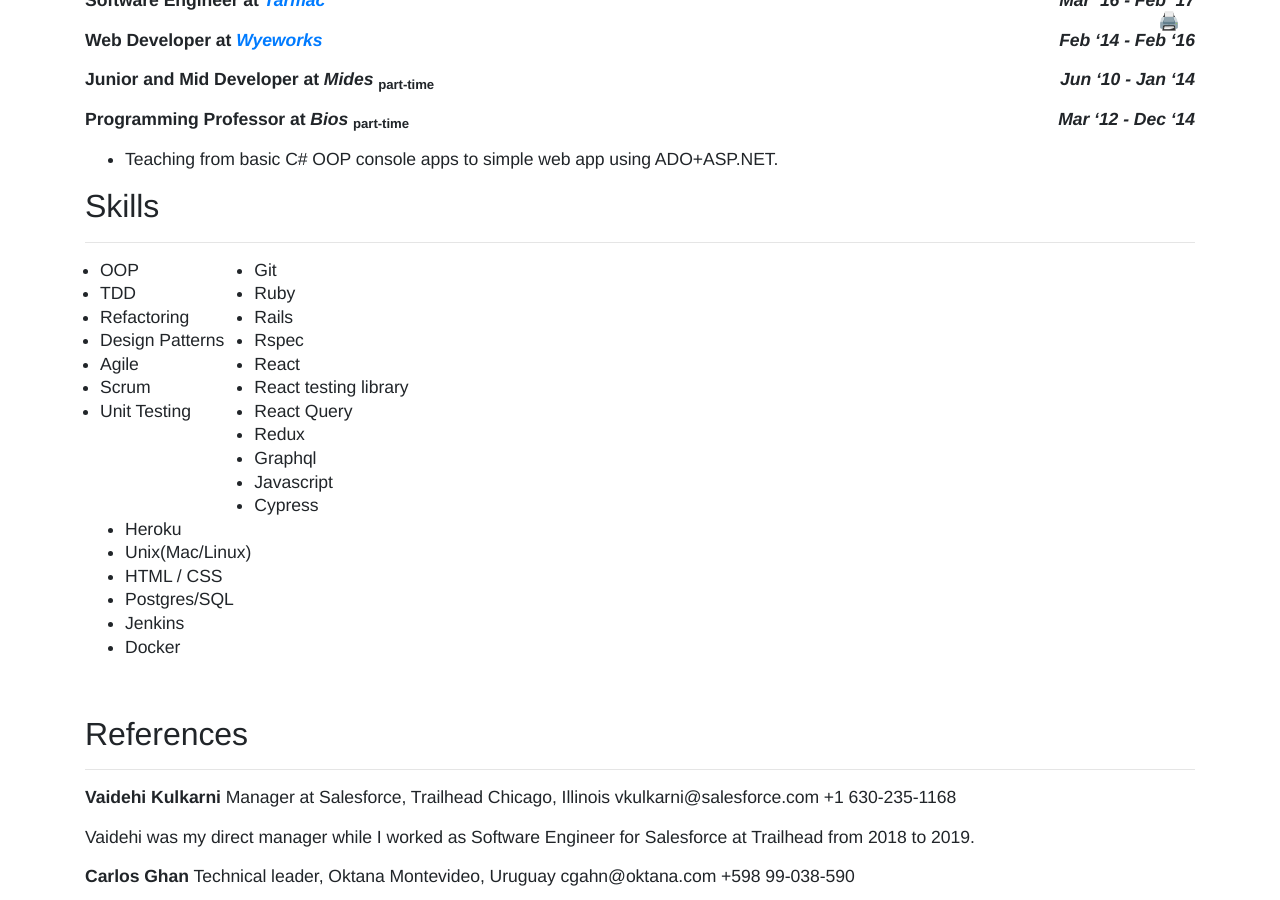
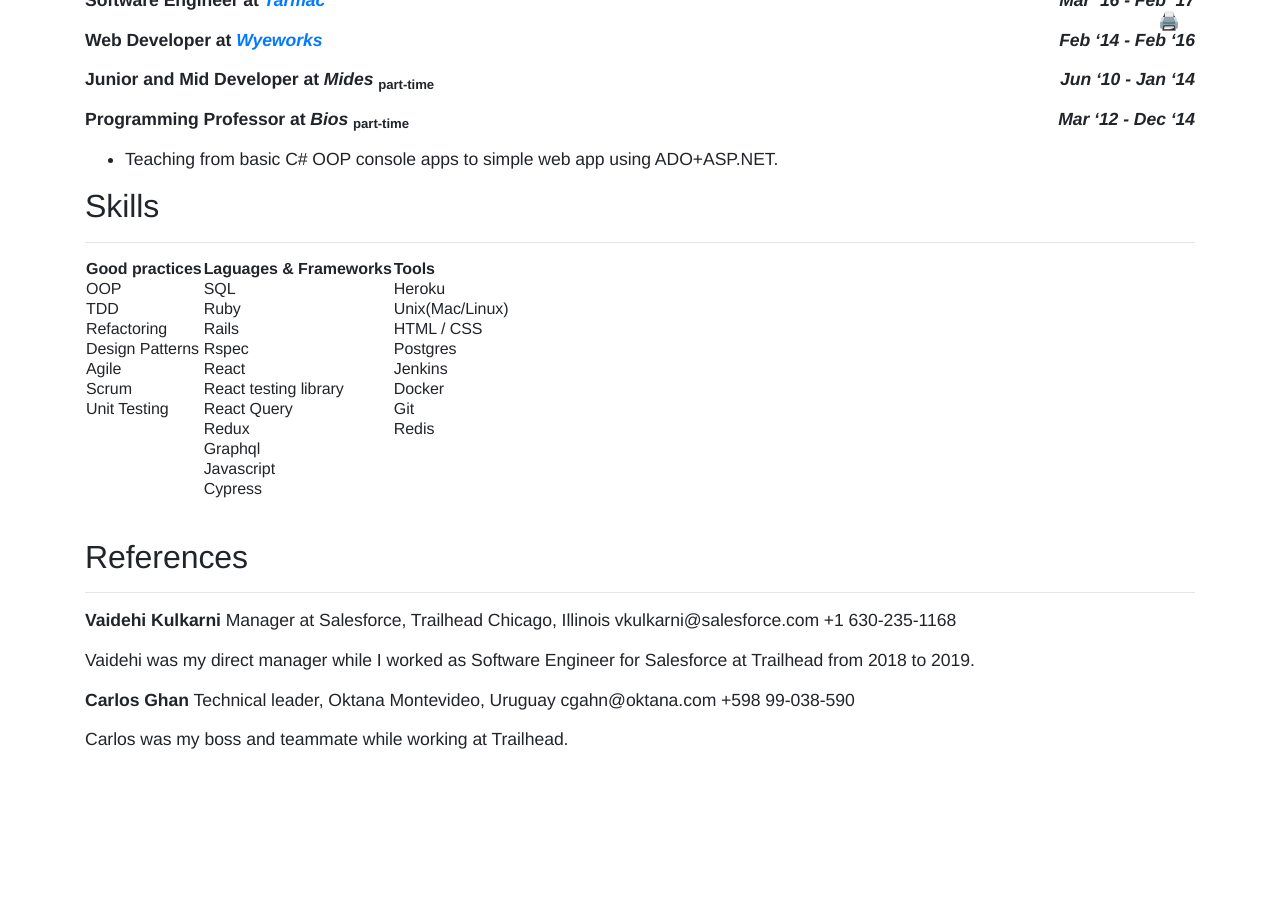
Before and after one commit to delbetu/delbetu.github.io, a Jekyll site: the page built from resume.md, in a window 1280 px wide and 900 px high, scrolled down 1274 px. Built offline with Jekyll 4.4.1, drawn with Linux system fonts in a browser that asks for light colours; emoji names are drawn with the system emoji font; after the commit the page ends 2042 px from its top, so only the background shows below that.

Commit message:
Update resume.md

```diff
--- a/resume.md
+++ b/resume.md
@@ -107,32 +107,20 @@
 ## Skills
 ---
 
-* OOP
-* TDD
-* Refactoring
-* Design Patterns
-* Agile
-* Scrum
-* Unit Testing
-{:.col}
-* Git
-* Ruby
-* Rails
-* Rspec
-* React
-* React testing library
-* React Query
-* Redux
-* Graphql
-* Javascript
-* Cypress
-{:.col}
-* Heroku
-* Unix(Mac/Linux)
-* HTML / CSS
-* Postgres/SQL
-* Jenkins
-* Docker
+| Good practices                | Laguages & Frameworks         | Tools                            |
+| ----------------------------- | ----------------------------- | -------------------------------- |
+| OOP                           | SQL                           | Heroku                           |
+| TDD                           | Ruby                          | Unix(Mac/Linux)                  |
+| Refactoring                   | Rails                         | HTML / CSS                       |
+| Design Patterns               | Rspec                         | Postgres                         |
+| Agile                         | React                         | Jenkins                          |
+| Scrum                         | React testing library         | Docker                           |
+| Unit Testing                  | React Query                   | Git                              |
+|                               | Redux                         | Redis                            |
+|                               | Graphql                       |                                  |
+|                               | Javascript                    |                                  |
+|                               | Cypress                       |                                  |
+
 
 
 <br/>
```
